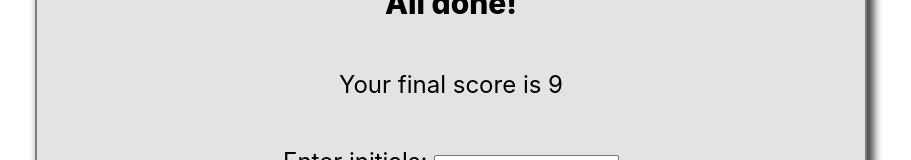
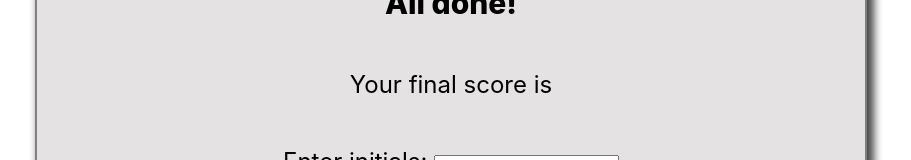
Before and after one commit to sidd-oo/quiz-app-react, a React (Create React App) app: page /result in a window 1280 px wide. Shown: the part 280-440 px from the top of the page, without its empty margins (189-1100 px from the left). Built offline with nearby package versions, Linux system fonts and the light colour scheme.

Commit message:
feat: Passed the score to the result page

```diff
--- a/src/pages/questionaire/Questionaire.jsx
+++ b/src/pages/questionaire/Questionaire.jsx
@@ -8,7 +8,7 @@ const Questionaire = () => {
   const [questionNumber, setQuestionNumber] = useState(0);
   const [isAnswerCorrect, setIsAnswerCorrect] = useState("");
   const [isAnswered, setIsAnswered] = useState(false);
-  // const [score, setScore] = useState(0);
+  const [score, setScore] = useState(0);
 
   let navigate = useNavigate();
 
@@ -16,7 +16,7 @@ const Questionaire = () => {
     setIsAnswered(true);
     if (questionaire[questionNumber].answer === e.target.id) {
       setIsAnswerCorrect("Correct");
-      // setScore(score + 10);
+      setScore(score + 10);
       setTimeout(() => {
         setIsAnswerCorrect("");
         setIsAnswered(false);
@@ -64,7 +64,7 @@ const Questionaire = () => {
           </section>
         </>
       ) : (
-        <>{navigate("/result")}</>
+        <>{navigate("/result", { state: score })}</>
       )}
     </div>
   );
--- a/src/pages/result/Result.jsx
+++ b/src/pages/result/Result.jsx
@@ -1,10 +1,12 @@
+import { useLocation } from 'react-router-dom';
 import './Result.css';
 
-const Result = () => {
+const Result = (props) => {
+  const { state } = useLocation();
   return <div className='result'>
       <section className="home-section">
         <h1>All done!</h1>
-        <p>Your final score is 9</p>
+        <p>Your final score is {state}</p>
         <p>Enter initials: <input type="text" /></p>
         <button>Submit</button>
       </section>
```
